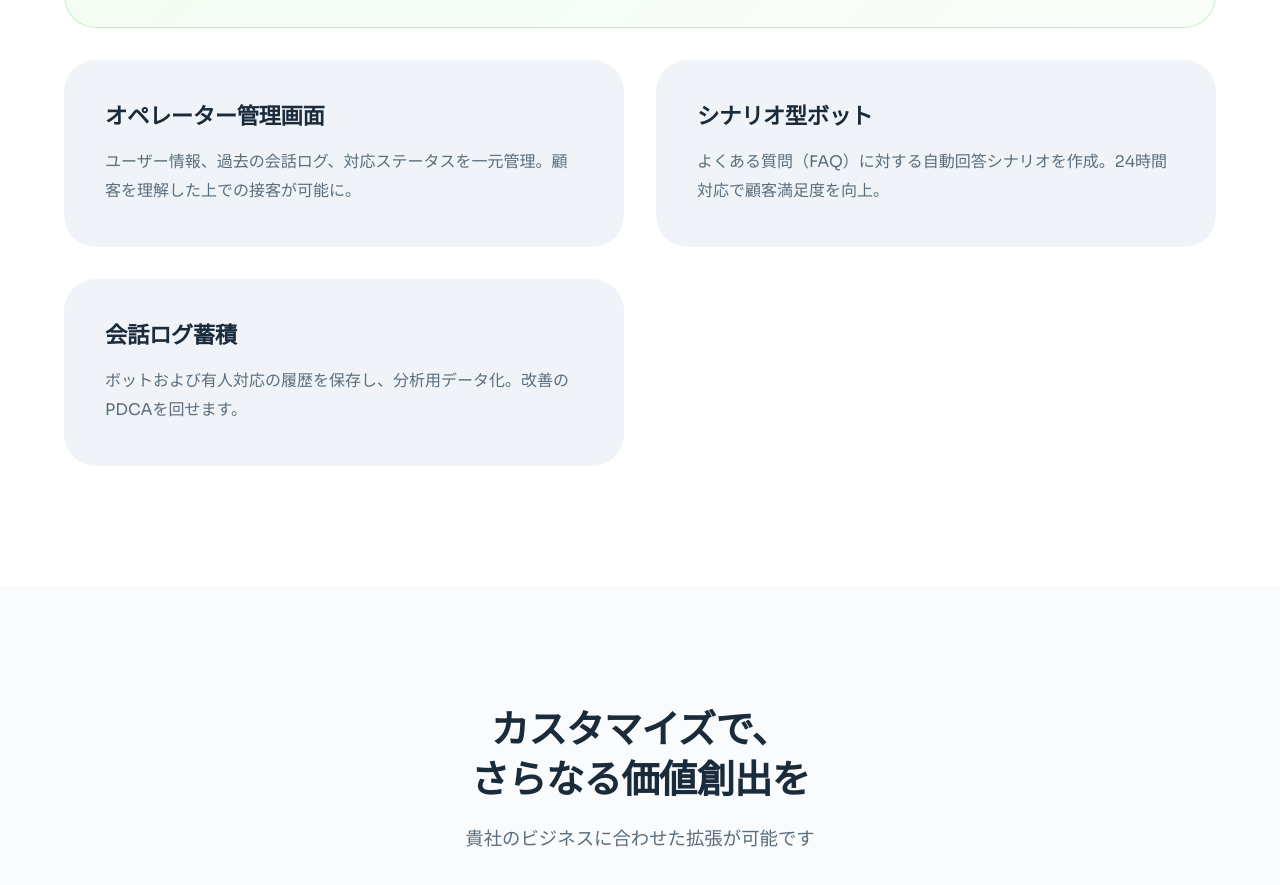
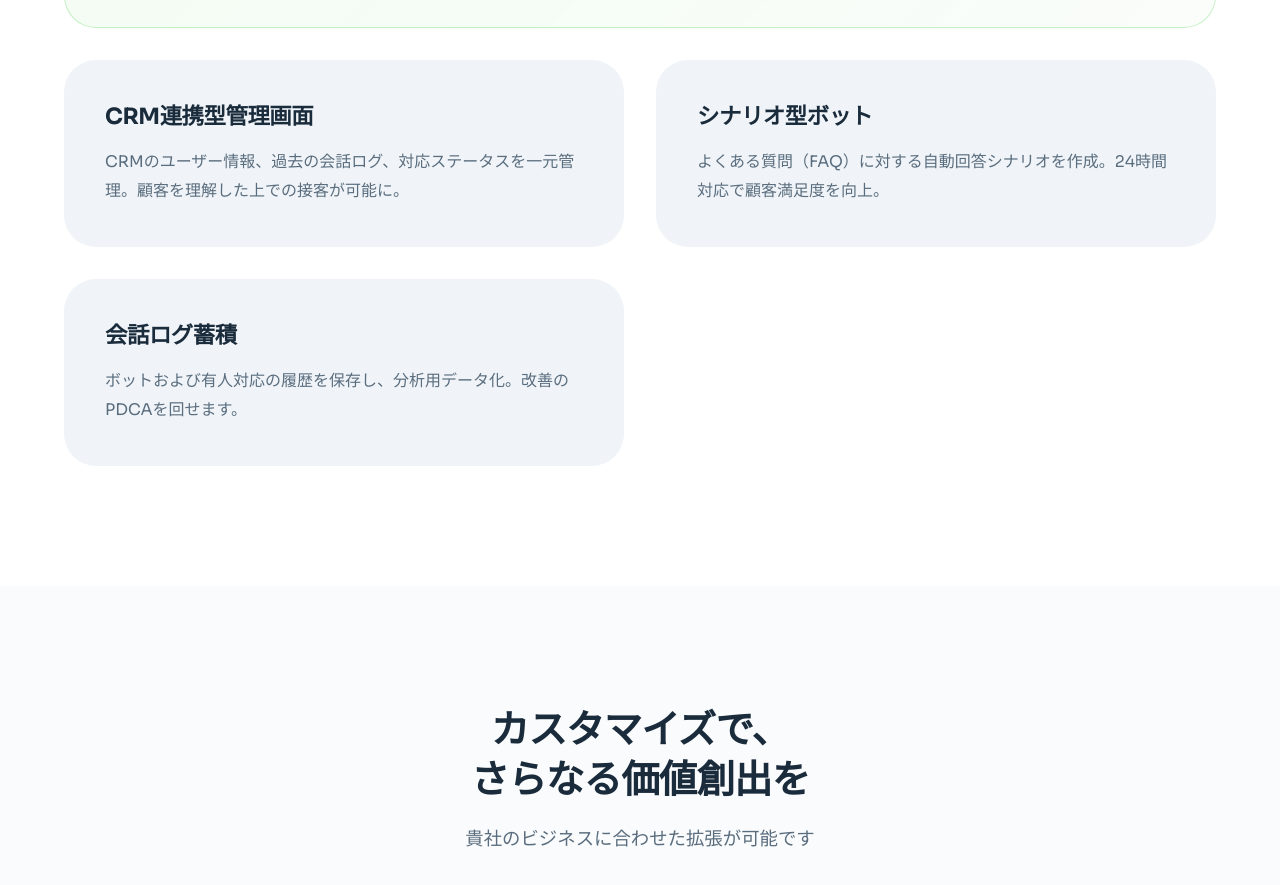
Before and after one commit to cm-AndoSadayoshi/lp-1to1-function, a website: page index.html in a window 1280 px wide. Shown: the part 2093-2978 px from the top of the page. Drawn offline with Linux system fonts and the light colour scheme.

```diff
--- a/index.html
+++ b/index.html
@@ -127,8 +127,8 @@
                 </div>
 
                 <div class="feature-card reveal">
-                    <h3>オペレーター管理画面</h3>
-                    <p>ユーザー情報、過去の会話ログ、対応ステータスを一元管理。顧客を理解した上での接客が可能に。</p>
+                    <h3>CRM連携型管理画面</h3>
+                    <p>CRMのユーザー情報、過去の会話ログ、対応ステータスを一元管理。顧客を理解した上での接客が可能に。</p>
                 </div>
 
                 <div class="feature-card reveal">
```
